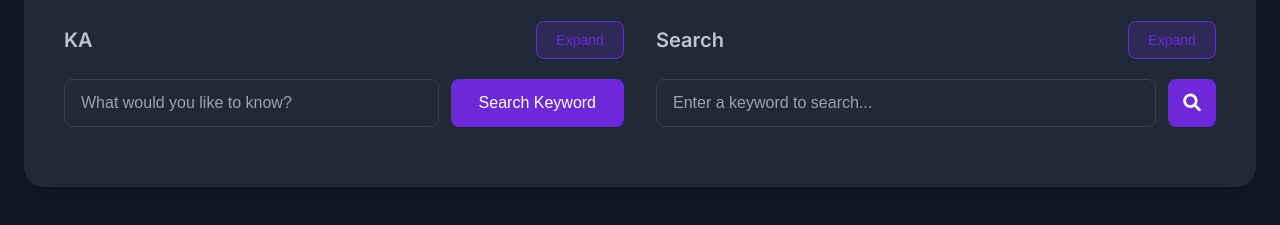
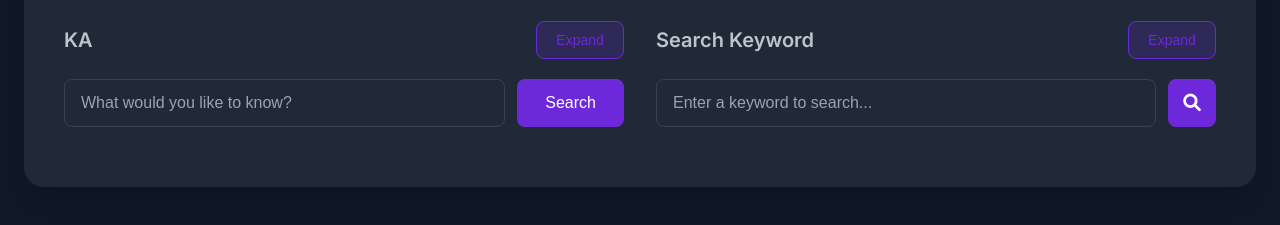
Before and after one commit to aiagentia/QuestionAgent, a website: page index.html in a window 1280 px wide. Shown: the part 349-574 px from the top of the page. Drawn offline with Linux system fonts and the light colour scheme.

Commit message:
Update index.html

```diff
--- a/index.html
+++ b/index.html
@@ -314,7 +314,7 @@
         </div>
         <form id="askForm">
           <input type="text" id="question" required placeholder="What would you like to know?" />
-          <button type="submit">Search Keyword</button>
+          <button type="submit">Search</button>
         </form>
         <p id="loading" class="loading">Processing your question...</p>
         <div class="result" id="answerContainer" style="display: none;">
@@ -332,7 +332,7 @@
       <div class="section" id="searchKnowledgeSection">
         <h2>Search Knowledge Base</h2> <!-- NEW HUGE TITLE FOR THIS SECTION -->
         <div class="section-header">
-          <div class="section-title">Search</div> <!-- CHANGED TEXT -->
+          <div class="section-title">Search Keyword</div> <!-- CHANGED TEXT -->
           <button class="expand-btn" data-action="expand">Expand</button>
         </div>
         <form id="searchForm">
```
